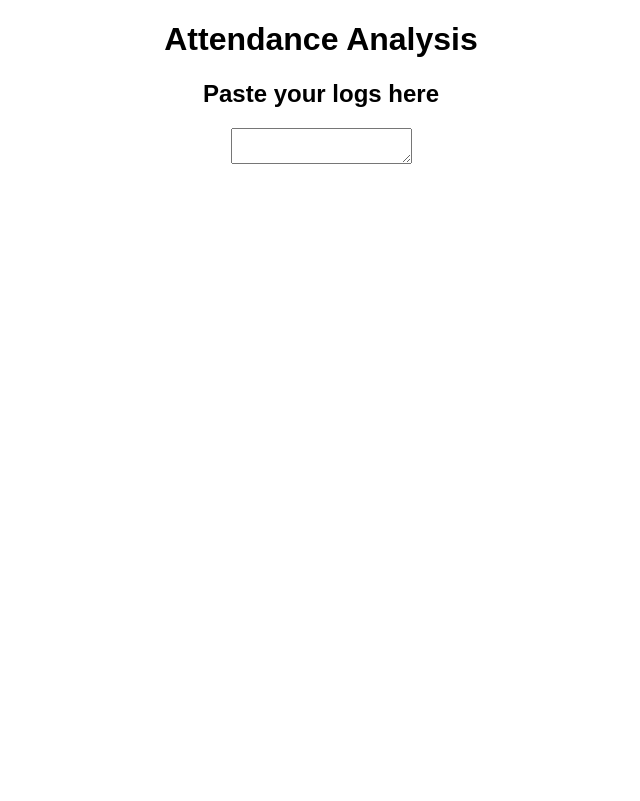
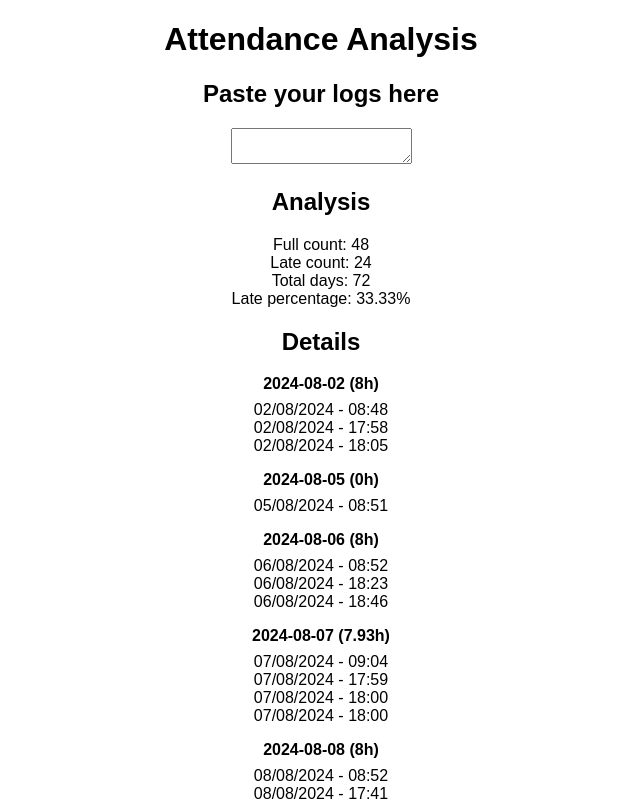
Before and after one commit to NoCtrlZ1110/attendance-analysis, a React (Vite) app: page / in a window 1280 px wide. Shown: the top 801 px of the page, without its empty margins (319-959 px from the left). Built offline with nearby package versions, Linux system fonts and the light colour scheme.

Commit message:
feat: finish core logic

```diff
--- a/src/App.tsx
+++ b/src/App.tsx
@@ -1,77 +1,61 @@
 import { useEffect, useState } from 'react';
 import './index.css';
-import dayjs, { Date } from 'dayjs';
+import dayjs from 'dayjs';
 import minMax from 'dayjs/plugin/minMax';
 import timezone from 'dayjs/plugin/timezone';
 import utc from 'dayjs/plugin/utc';
+import { SAMPLE_LOG } from './constant';
+import { analyze, getValidDuration, round, scan } from './utils';
+import { Analysis } from './type';
 
 dayjs.extend(minMax);
 dayjs.extend(utc);
 dayjs.extend(timezone);
 dayjs.tz.setDefault(dayjs.tz.guess());
 
-const regex = /(\d{4})-(\d{2})-(\d{2}) (\d{2}):(\d{2}):(\d{2})/gm;
-/(\d{4})-(\d{2})-(\d{2}) (\d{2}):(\d{2}):(\d{2})/gm;
+export default function App() {
+  const [rawData, setRawData] = useState(SAMPLE_LOG);
+  const [dataByDate, setDataByDate] = useState<{ [day: string]: Date[] }>({});
+  const [data, setData] = useState<{ [day: string]: number }>();
+  const [analysis, setAnalysis] = useState<Analysis>();
+  const dateKeys = Object.keys(dataByDate);
 
-export default function App() {
-  const [data, setData] = useState<Date[]>([]);
-  const [dataByDate, setDataByDate] = useState<{ [day: string]: Date[] }>({});
-
-  const getValidDuration = (key: string) => {
-    if (dataByDate[key]?.length < 2) return 0;
-    const validStart = dayjs.max([
-      dayjs.min([...dataByDate[key]])!,
-      dayjs(key).set('hour', 8).set('minute', 30),
-    ]);
-    console.log(`validStart[${key}]`, validStart.toLocaleString('vi-VN'));
-
-    const validTo = dayjs.min([
-      dayjs.min([...dataByDate[key]])!,
-      dayjs(key).set('hour', 18).set('minute', 0),
-    ]);
-
-    console.log(`validTo[${key}]`, validTo.toLocaleString('vi-VN'));
-
-    console.log(validStart.toDate());
-    console.log(validTo.toDate());
-    console.log(validStart.diff(validTo, 'hour'));
-    return validStart.diff(validTo, 'hour', true);
+  const main = (raw: string) => {
+    const { resultByDay } = scan(raw);
+    const result = analyze(resultByDay);
+    setAnalysis(result);
+    setDataByDate(resultByDay);
+    setData(data);
   };
 
-  const scan = (rawData: string) => {
-    let m;
-    const result = [];
-    const resultByDay = {} as { [day: string]: Date[] };
-    while ((m = regex.exec(rawData)) !== null) {
-      // This is necessary to avoid infinite loops with zero-width matches
-      if (m.index === regex.lastIndex) {
-        regex.lastIndex++;
-      }
-      const currentDay = dayjs(m[0]);
-      const key = currentDay.format('YYYY-MM-DD');
-      const currentDate = currentDay.toDate();
-      result.push(currentDate);
-      resultByDay[key] = [...(resultByDay[key] || []), currentDate];
-    }
-
-    console.log(resultByDay);
-    setData(result);
-    setDataByDate(resultByDay);
-  };
+  useEffect(() => {
+    main(rawData);
+  }, [rawData]);
 
   return (
     <div className='App'>
       <h1>Attendance Analysis</h1>
       <h2>Paste your logs here</h2>
-      <textarea onChange={(e) => scan(e.target.value)}></textarea>
+      <textarea value={rawData} onChange={(e) => setRawData(e.target.value)} />
+      <h2>Analysis</h2>
+      <div>
+        <div>Full count: {analysis?.fullCount}</div>
+        <div>Late count: {analysis?.lateCount}</div>
+        <div>Total days: {analysis?.totalDays}</div>
+        <div>Late percentage: {round(analysis?.latePercentage)}%</div>
+      </div>
+      <h2>Details</h2>
+
       {Object.keys(dataByDate).map((key) => (
-        <div key={key}>
-          <div>
-            {key} ({getValidDuration(key)})
+        <div key={key} style={{ marginBottom: '1em' }}>
+          <div style={{ marginBottom: '0.5em' }}>
+            <strong>
+              {key} ({round(getValidDuration(dataByDate, key))}h)
+            </strong>
           </div>
           <div>
             {dataByDate[key].map((d) => (
-              <div>{d.toISOString()}</div>
+              <div>{dayjs(d).format('DD/MM/YYYY - HH:mm')}</div>
             ))}
           </div>
         </div>
--- /dev/null
+++ b/src/type.ts
@@ -0,0 +1,7 @@
+export type Analysis = {
+  lateCount?: number;
+  fullCount?: number;
+  data?: { [day: string]: number };
+  totalDays?: number;
+  latePercentage?: number;
+};
--- /dev/null
+++ b/src/utils.ts
@@ -0,0 +1,93 @@
+import dayjs from 'dayjs';
+import minMax from 'dayjs/plugin/minMax';
+import timezone from 'dayjs/plugin/timezone';
+import utc from 'dayjs/plugin/utc';
+
+export type DataByDate = { [day: string]: Date[] };
+
+const regex = /(\d{4})-(\d{2})-(\d{2}) (\d{2}):(\d{2}):(\d{2})/gm;
+/(\d{4})-(\d{2})-(\d{2}) (\d{2}):(\d{2}):(\d{2})/gm;
+
+dayjs.extend(minMax);
+dayjs.extend(utc);
+dayjs.extend(timezone);
+dayjs.tz.setDefault(dayjs.tz.guess());
+
+export const getValidMoment = (records: Date[]) => {
+  if (records?.length < 2) return [];
+  const validStart = dayjs.max([
+    dayjs.min(records.map((d) => dayjs(d).tz('Asia/Ho_Chi_Minh')))!,
+    dayjs(records[0]).set('hour', 8).set('minute', 30),
+  ]);
+  const validEnd = dayjs.min([
+    dayjs.max(records.map((d) => dayjs(d).tz('Asia/Ho_Chi_Minh')))!,
+    dayjs(records[0]).set('hour', 18).set('minute', 0),
+  ]);
+
+  return [validStart, validEnd];
+};
+
+export const getValidDuration = (dataByDate: DataByDate, key: string) => {
+  if (dataByDate[key]?.length < 2) return 0;
+  const [validStart, validTo] = getValidMoment(dataByDate[key]);
+  if (!validTo.isAfter(validStart)) return 0;
+  // Subtract 1 hour for lunch break
+  const morningHour = dayjs(key)
+    .set('hour', 12)
+    .set('minute', 0)
+    .diff(validStart, 'hour', true);
+  const afternoonHour = validTo.diff(
+    dayjs(key).set('hour', 13).set('minute', 0),
+    'hour',
+    true
+  );
+  const validDuration = morningHour + afternoonHour;
+  return Math.min(validDuration, 8);
+};
+
+export const scan = (rawData: string) => {
+  let m;
+  const result = [];
+  const resultByDay = {} as { [day: string]: Date[] };
+  while ((m = regex.exec(rawData)) !== null) {
+    // This is necessary to avoid infinite loops with zero-width matches
+    if (m.index === regex.lastIndex) {
+      regex.lastIndex++;
+    }
+    const currentDay = dayjs(m[0]);
+    const key = currentDay.format('YYYY-MM-DD');
+    const currentDate = currentDay.toDate();
+    result.push(currentDate);
+    resultByDay[key] = [...(resultByDay[key] || []), currentDate];
+  }
+  return {
+    result,
+    resultByDay,
+  };
+};
+
+export const analyze = (dataNeedAnalyze: { [day: string]: Date[] }) => {
+  let lateCount = 0;
+  let fullCount = 0;
+  let data = {} as { [day: string]: number };
+  const totalDays = Object.keys(dataNeedAnalyze).length;
+  for (const key in dataNeedAnalyze) {
+    const duration = getValidDuration(dataNeedAnalyze, key);
+    data[key] = duration;
+    if (duration < 8) {
+      lateCount++;
+    } else {
+      fullCount++;
+    }
+  }
+  const latePercentage = (lateCount / totalDays) * 100;
+  return {
+    lateCount,
+    fullCount,
+    totalDays,
+    latePercentage,
+    data,
+  };
+};
+
+export const round = (num = 0) => Math.round(num * 100) / 100;
```
